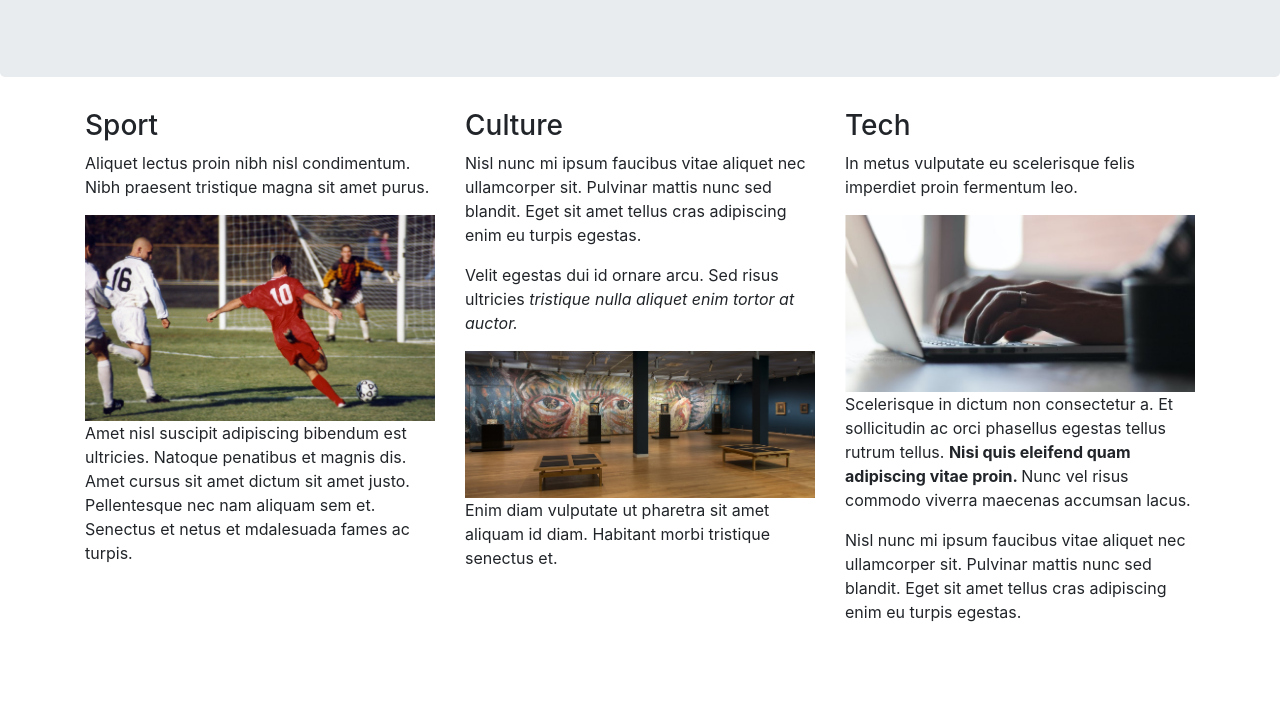
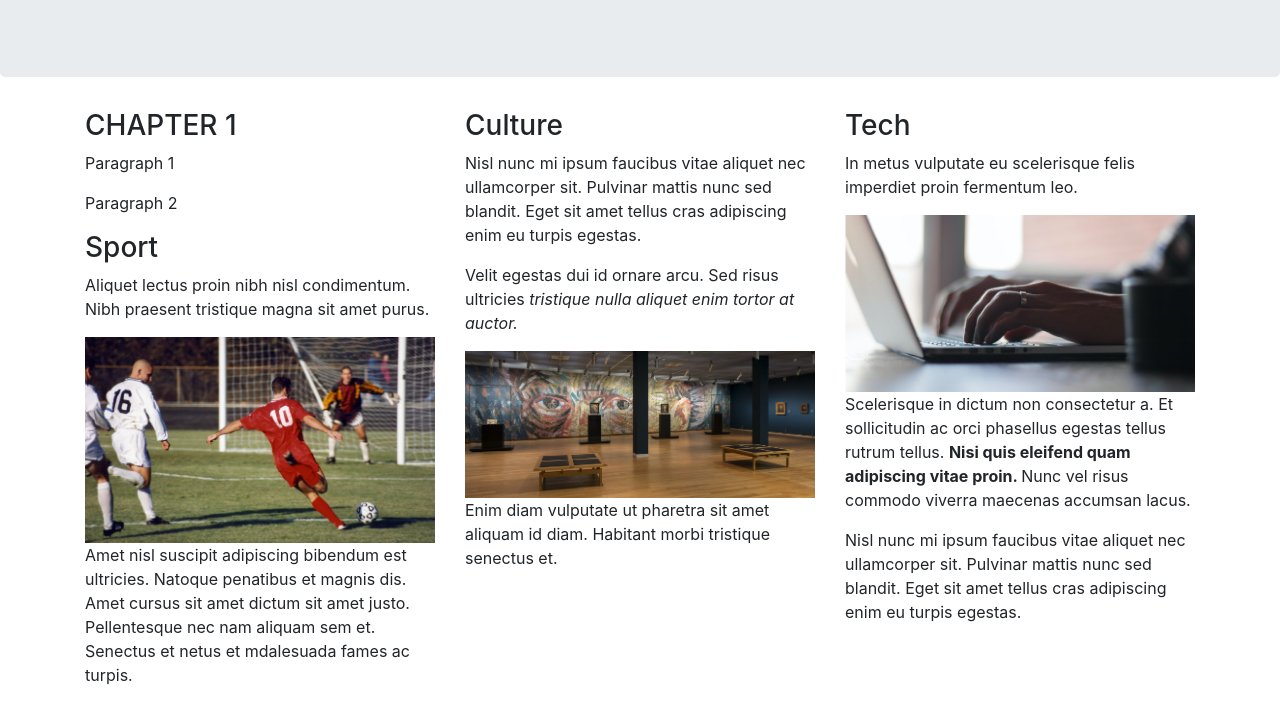
Before and after one commit to lightsnnm/new-repository, a plain HTML site: page index.html in a window 1280 px wide. Shown: the part 161-864 px from the top of the page. Before the commit the page ends 801 px from the top, so only its background shows below. Drawn offline with Linux system fonts and the light colour scheme.

Commit message:
Add new Chapter 1 updated

```diff
--- a/index.html
+++ b/index.html
@@ -13,6 +13,9 @@
 <div class="container">
   <div class="row">
     <div class="col-sm-4">
+	<h3>CHAPTER 1</h3>
+	<p>Paragraph 1</p>
+	<p>Paragraph 2</p>
       <h3>Sport</h3>
       <p> Aliquet lectus proin nibh nisl condimentum. Nibh praesent tristique magna sit amet purus. </p>
 	  <img src="img/football.png" class="img-fluid">
```
